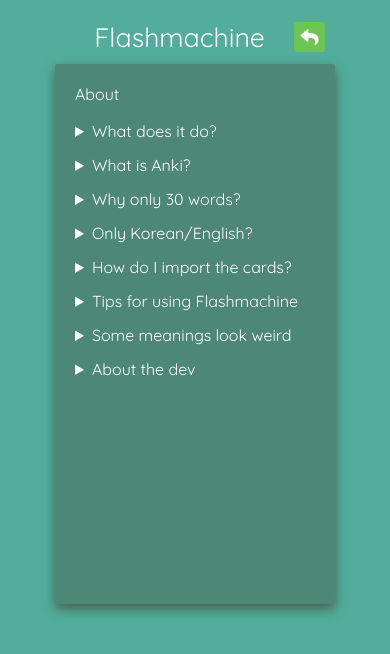
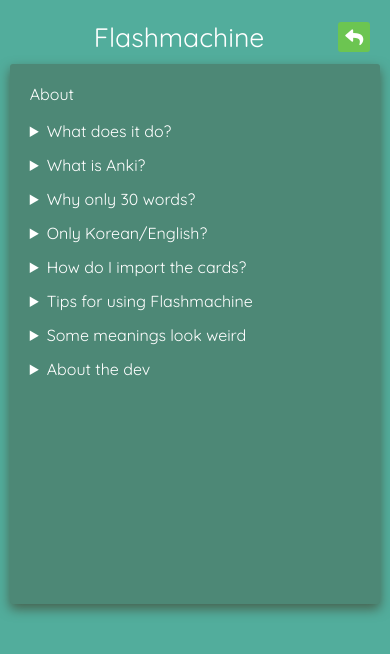
Before and after one commit to Tobio89/Flashmachine-2, a React (Create React App) app: page /about in a window 390 px wide. Shown: the top 654 px of the page. Built offline with nearby package versions, Linux system fonts and the light colour scheme.

Commit message:
Fix: App width is 400px, media queries updated too

```diff
--- a/src/index.css
+++ b/src/index.css
@@ -10,6 +10,8 @@
   -moz-osx-font-smoothing: grayscale;
 
   color: #fff;
+
+  --app-width: 380px;
 
   --cinnabar: #db4c40;
   --salsa: #fb3640;
@@ -37,3 +39,9 @@
   font-family: "Quicksand", sans-serif;
   padding: 10px;
 }
+
+@media only screen and (max-width: 400px) {
+  body {
+    --app-width: 95vw;
+  }
+}
--- a/src/pages/About/About.module.scss
+++ b/src/pages/About/About.module.scss
@@ -9,7 +9,7 @@
   overflow-y: auto;
   position: relative;
   padding: 20px;
-  width: 280px;
+  width: var(--app-width);
 }
 .title {
   width: 100%;
--- a/src/pages/Editing/Editor/WordTabs/WordTabs.module.scss
+++ b/src/pages/Editing/Editor/WordTabs/WordTabs.module.scss
@@ -7,7 +7,7 @@
   overflow-y: auto;
   position: absolute;
   top: 0;
-  width: 100px;
+  width: 120px;
   border-radius: 3px 0 0 3px;
 }
 
@@ -25,7 +25,6 @@
 .tab:hover {
   background-color: var(--blue-3);
   animation: bulge 0.1s linear;
-
 }
 
 .activeTab {
@@ -39,20 +38,19 @@
   flex: 0 0 25px;
 }
 
-
-@media only screen and (max-width: 480px) {
-  .tabMenu{
-    display:none;
+@media only screen and (max-width: 520px) {
+  .tabMenu {
+    display: none;
   }
 }
 @keyframes bulge {
   0% {
-    transform:scaleY(1);
+    transform: scaleY(1);
   }
   50% {
-    transform:scaleY(1.1);
+    transform: scaleY(1.1);
   }
   100% {
-    transform:scaleY(1);
+    transform: scaleY(1);
   }
 }
--- a/src/pages/Main/Main.module.scss
+++ b/src/pages/Main/Main.module.scss
@@ -5,11 +5,5 @@
   display: flex;
   flex-direction: column;
   position: relative;
-  width: 280px;
+  width: var(--app-width);
 }
-
-@media only screen and (max-width: 285px) {
-  .main{
-    width:100%;
-  }
-}
--- a/src/ui/Header/Header.module.scss
+++ b/src/ui/Header/Header.module.scss
@@ -1,7 +1,7 @@
 .header {
   font-size: 20pt;
   margin: 10px;
-  width: 280px;
+  width: var(--app-width);
   display: flex;
   justify-content: center;
   position: relative;
```
